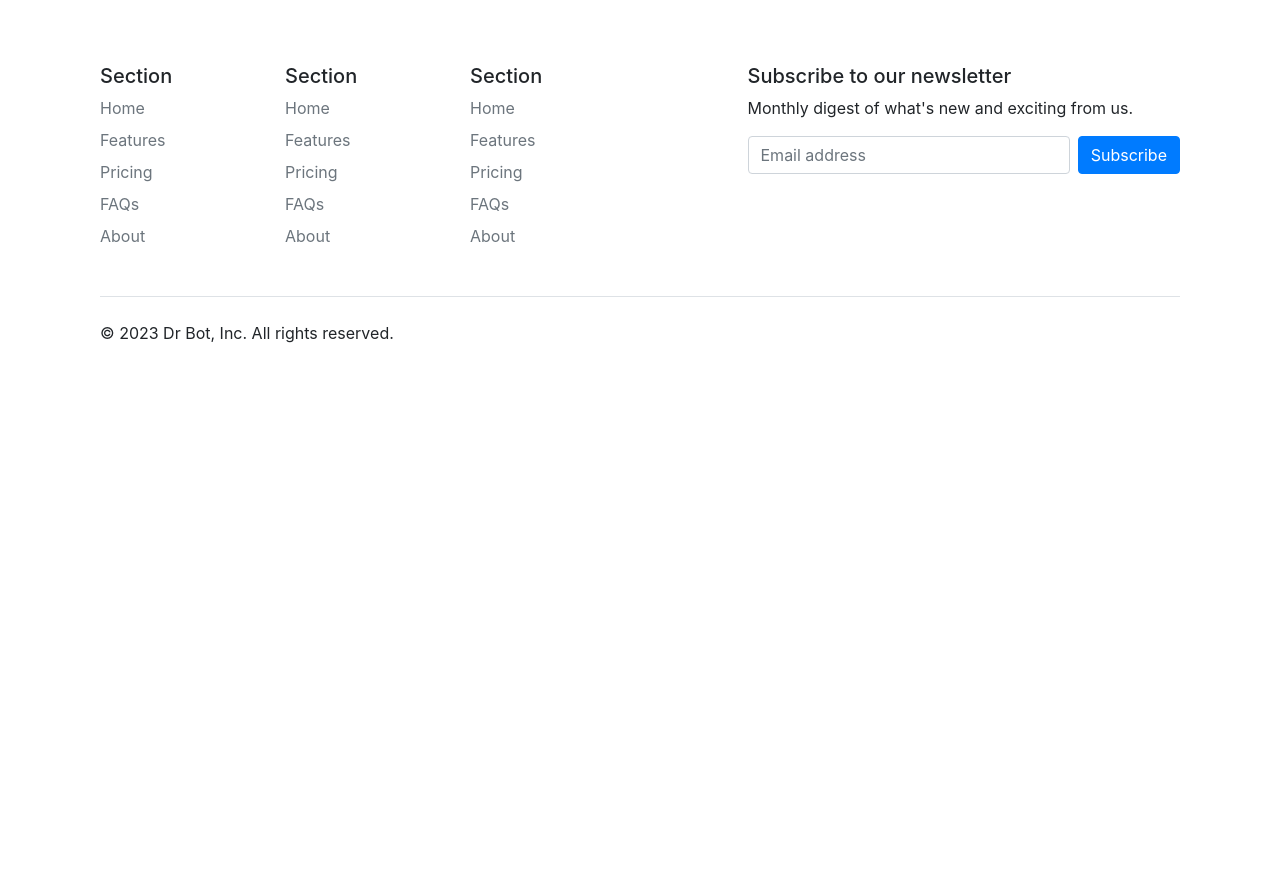
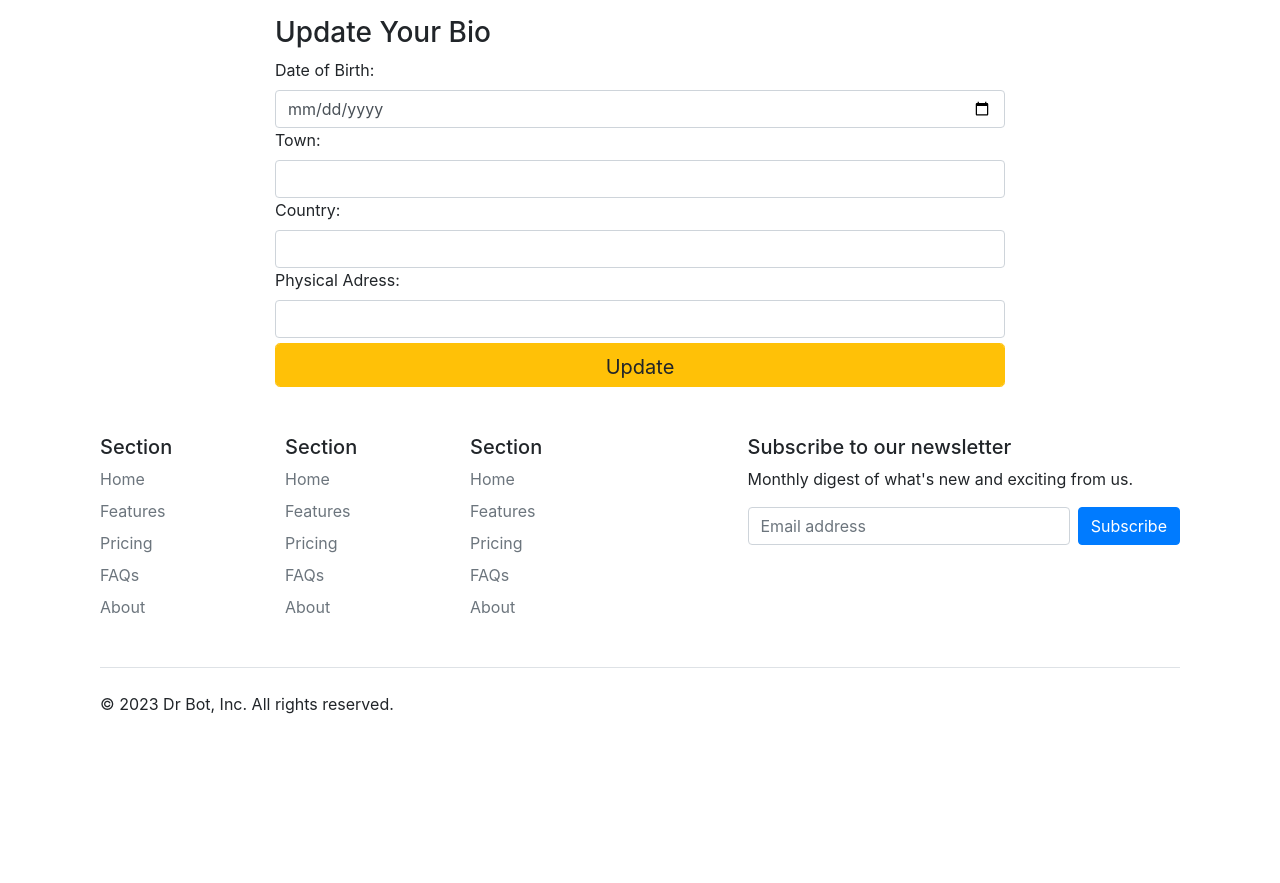
Before and after one commit to VictorMwachi/Dr-Bot, a Flask app: page /bio in a window 1280 px wide. Shown: the part 56-939 px from the top of the page. Run offline with Flask 3, Linux system fonts and the light colour scheme; some libraries are stand-ins or nearby versions.

Commit message:
progress

```diff
--- a/clinic/forms.py
+++ b/clinic/forms.py
@@ -1,16 +1,25 @@
 from flask_wtf import FlaskForm
-from wtforms import StringField,PasswordField,SubmitField
+from wtforms import StringField,PasswordField,SubmitField,DateField
+from wtforms.validators import Length, EqualTo, DataRequired
 
 class RegisterForm(FlaskForm):
 	"""docstring for RegisterForm"""
-	email = StringField(label='Email')
-	first_name = StringField(label='First Name')
-	last_name = StringField(label='Last Name')
-	password = PasswordField(label='Password')
-	conf_password = PasswordField(label='Confirm Password')
-	submit = SubmitField(label='Submit')
+	email = StringField(label='Email',validators=[DataRequired()])
+	first_name = StringField(label='First Name',validators=[Length(min=3),DataRequired()])
+	last_name = StringField(label='Last Name',validators=[Length(min=3),DataRequired()])
+	password = PasswordField(label='Password',validators=[Length(min=6),DataRequired()])
+	conf_password = PasswordField(label='Confirm Password',validators=[EqualTo(password),DataRequired()])
+	submit = SubmitField(label='Register')
 
 class LoginForm(FlaskForm):
-	email = StringField(label='Email')
-	password = PasswordField(label='Password')
-	submit = SubmitField(label='Submit')
+	email = StringField(label='Email',validators=[DataRequired()])
+	password = PasswordField(label='Password',validators=[DataRequired()])
+	submit = SubmitField(label='Login')
+
+class BioForm(FlaskForm):
+	birthday = DateField(label='Date of Birth:')
+	town = StringField(label='Town:')
+	country = StringField(label='Country:')
+	phone = StringField(label='Phone Number:')
+	physical_address = StringField(label='Physical Adress:')
+	submit = SubmitField(label='Update')
--- a/clinic/models.py
+++ b/clinic/models.py
@@ -1,6 +1,6 @@
 from flask_login import UserMixin
 from clinic import db,app
-class User(UserMixin,db.Model):
+class Users(UserMixin,db.Model):
 	id = db.Column(db.Integer(), primary_key=True)
 	first_name = db.Column(db.String(25),nullable=False)
 	last_name = db.Column(db.String(25),nullable=False)
@@ -24,7 +24,7 @@ class Bio(db.Model):
 	town = db.Column(db.String(15),nullable=False)
 	country = db.Column(db.String(20),nullable=False)
 	phone = db.Column(db.String(15),nullable=False)
-	user_id = db.Column(db.Integer(),db.ForeignKey('user.id'),nullable=False,unique=True)
+	user_id = db.Column(db.Integer(),db.ForeignKey('users.id'),nullable=False,unique=True)
 
 	def __init__(self,birthday,phone,physical_address,town,country,user_id):
 		self.birthday = birthday
--- a/clinic/routes.py
+++ b/clinic/routes.py
@@ -1,6 +1,6 @@
 from clinic import app
-from clinic.forms import RegisterForm,LoginForm
-from clinic.models import User
+from clinic.forms import RegisterForm,LoginForm,BioForm
+from clinic.models import Users
 from flask import render_template,redirect,flash,url_for
 from werkzeug.security import generate_password_hash, check_password_hash
 from flask_login import login_user,LoginManager,logout_user,login_required,current_user
@@ -16,16 +16,25 @@ def home():
 def register():
 	form = RegisterForm()
 	if form.validate_on_submit():
-
-		new_user = User(first_name = form.first_name.data,
+		print("start")
+		password_hash = generate_password_hash(form.password.data)
+		print(password_hash)
+		new_user = Users(first_name = form.first_name.data,
 			last_name=form.last_name.data,
 			email=form.email.data,
-			password_hash = generate_password_hash(form.password.data))
-		db.session.add(new_user)
-		db.session.commit()
-		flash(f'{email} {first_name} {last_name} has been registered successfully')
+			password_hash = password_hash)
+		print(new_user)
+		#db.session.add(new_user)
+		#db.session.commit()
+		return f'{form.email.data} {form.first_name.data} {form.last_name.data} has been registered successfully'
+		#return redirect(url_for('login'))
+	else:
+		if form.errors != {}:
+			print(form.errors)
+			#for error in form.errors.values():
+				#print(error)
 
-	return render_template('register.html',form=form)
+	return render_template('register.html', form=form)
 
 
 @app.route('/login',methods=('GET','POST'),strict_slashes=False)
@@ -39,7 +48,7 @@ def logout():
 
 @app.route('/dashboard',methods=('GET','POST'),strict_slashes=False)
 def dashboard():
-	return "this is th dashboard"
+	return render_template('dashboard.html')
 
 @app.route('/about',strict_slashes=False)
 def about_page():
@@ -51,4 +60,5 @@ def contact_page():
 
 @app.route('/bio',methods=('GET','POST'),strict_slashes=False)
 def bio_data():
-	return render_template('bio.html')
+	form = BioForm()
+	return render_template('bio.html',form=form)
--- a/clinic/templates/bio.html
+++ b/clinic/templates/bio.html
@@ -3,9 +3,24 @@
 {% block title %} bio {% endblock %}
 
 {% block body %}
-<form>
+<div class="row">
+	<div class="col-md-2"></div>
+	<div class="col-md-8">
+		<form method="POST" action="{{url_for('bio_data')}}">
+		<h3>Update Your Bio</h3>
+			{{ form.birthday.label() }}
+			{{ form.birthday(class='form-control') }}
+			{{ form.town.label() }}
+			{{ form.town(class='form-control') }}
+			{{ form.country.label() }}
+			{{ form.country(class='form-control')}}
+			{{ form.physical_address.label() }}
+			{{ form.physical_address(class='form-control') }}
+			{{ form.submit(class=' btn btn-lg btn-warning form-control', style='margin-top:5px;')}}
+		</form>
+	</div>
 
-</form>
+</div>
 
 
 {% endblock %}
--- a/clinic/templates/login.html
+++ b/clinic/templates/login.html
@@ -6,13 +6,14 @@
 <div class="row">
 	<div class="col-md-3"></div>
 	<div class="col-md-6">
-		<form method="POST">
+		<form method="POST" action="{{url_for('login')}}">
 			<h3>Login Form</h3>
 			{{ form.email.label() }}
 			{{ form.email(class='form-control',placeholder='youremail@example.com') }}
 			{{ form.password.label()}}
 			{{ form.password(class='form-control',placeholder='password') }}
 			{{ form.submit(class='form-control btn btn-primary btn-lg',style='margin-top:5px;') }}
+			<small>You dont have an account? <a href="{{url_for('register')}}">Register</a></small>
 		</form>
 	</div>
 	<div class="col-md-3"></div>
--- a/clinic/templates/register.html
+++ b/clinic/templates/register.html
@@ -6,8 +6,9 @@
 <div class="row">
 	<div class="col-md-3"></div>
 	<div class="col-md-6">
-		<form method="POST">
+		<form method="POST" action="{{url_for('register')}}">
 			<h3>Registeration Form</h3>
+			{{ form.csrf_token }}
 			{{ form.email.label() }}
 			{{ form.email(class='form-control',placeholder='youremail@example.com') }}
 			{{ form.first_name.label() }}
@@ -19,6 +20,7 @@
 			{{ form.conf_password.label() }}
 			{{ form.conf_password(class='form-control',placeholder='password') }}
 			{{ form.submit(class='form-control btn btn-primary btn-lg',style='margin-top:5px;') }}
+			<small>Have an account? <a href="{{url_for('login')}}">Login</a></small>
 		</form>
 	</div>
 	<div class="col-md-3"></div>
```
Also changed, not shown: clinic/templates/dashboard.html (added, +8 -0 lines).
